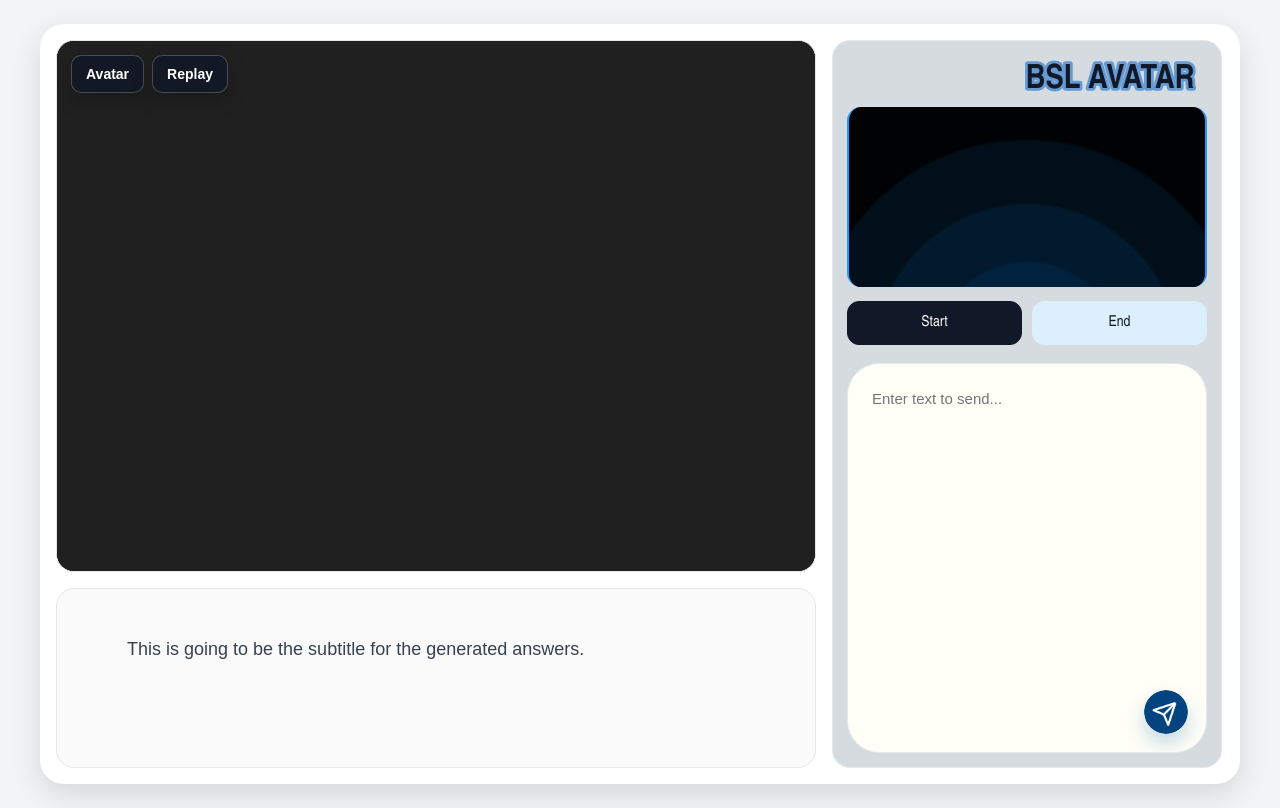
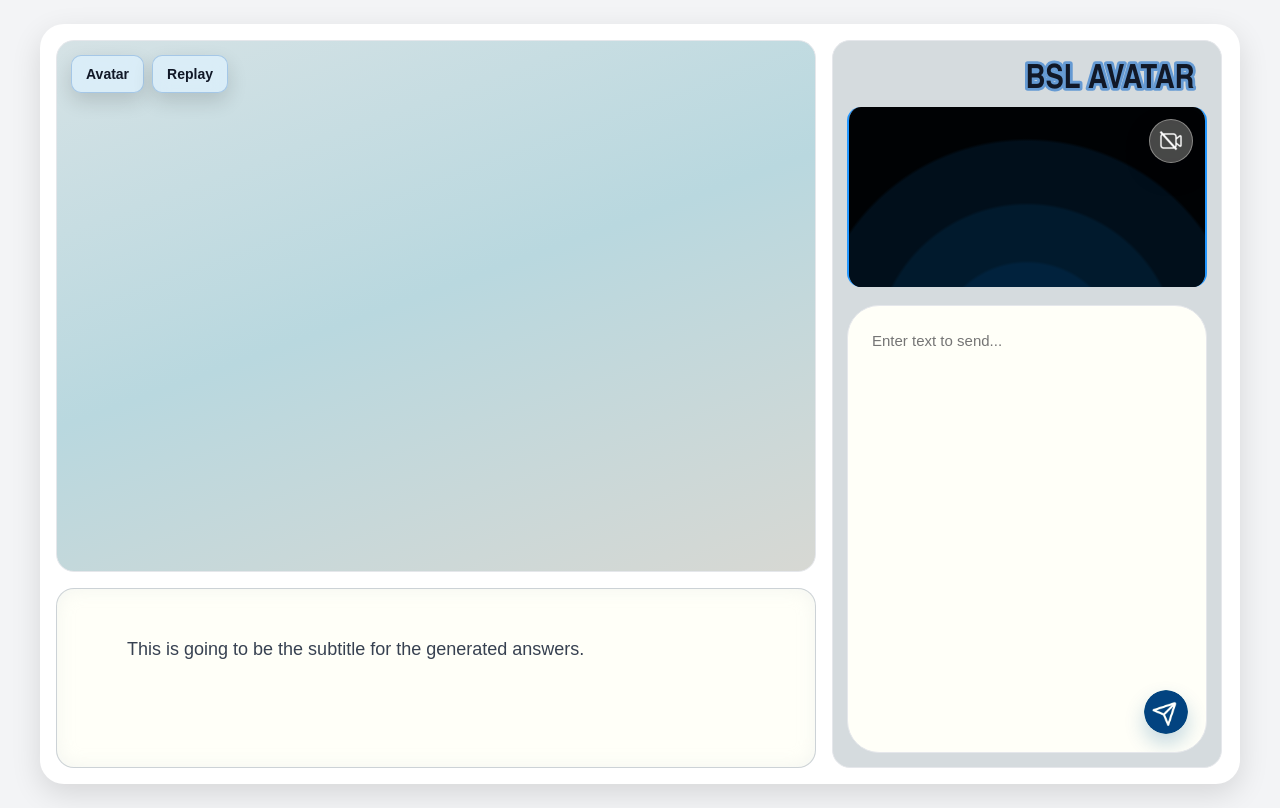
Before and after one commit to ywen19/sign_avatar_js, a Flask app: page / in a window 1280 px wide. Run offline with Flask 3, Linux system fonts and the light colour scheme.

Commit message:
finished ui

```diff
--- a/avatar.js
+++ b/avatar.js
@@ -39,7 +39,7 @@
   }
 
   scene = new THREE.Scene();
-  scene.background = new THREE.Color(0x202020);
+  scene.background = null;
 
   const width = stageEl.clientWidth || 800;
   const height = stageEl.clientHeight || 600;
@@ -48,10 +48,11 @@
   camera.position.set(0, 8.0, 23.0);
   camera.lookAt(0, 8.0, 0);
 
-  renderer = new THREE.WebGLRenderer({ antialias: true });
+  renderer = new THREE.WebGLRenderer({ antialias: true, alpha: true });
   renderer.setSize(width, height);
   renderer.setPixelRatio(window.devicePixelRatio);
   renderer.outputEncoding = THREE.sRGBEncoding;
+  renderer.setClearAlpha(0);
 
   stageEl.appendChild(renderer.domElement);
 
--- a/camera.js
+++ b/camera.js
@@ -1,9 +1,8 @@
 const videoEl = document.getElementById('camera-video');
 const cameraEl = document.querySelector('.camera');
-const startBtn = document.getElementById('start-camera-btn');
-const stopBtn = document.getElementById('stop-camera-btn');
+const toggleBtn = document.getElementById('camera-toggle-btn');
+const toggleIcon = document.getElementById('camera-toggle-icon');
 const statusEl = document.getElementById('camera-status');
-const buttonsEl = document.querySelector('.buttons');
 
 let stream = null;
 
@@ -13,14 +12,25 @@
   }
 }
 
+function updateToggleIcon(isHovering = false) {
+  if (!toggleIcon) return;
+
+  const isActive = Boolean(stream);
+  toggleIcon.src = isHovering
+    ? (isActive ? '/static/src/video_off.png' : '/static/src/video_on.png')
+    : (isActive ? '/static/src/video_on.png' : '/static/src/video_off.png');
+}
+
 function setCameraActive(isActive) {
   if (cameraEl) {
     cameraEl.classList.toggle('camera-active', isActive);
   }
 
-  if (buttonsEl) {
-    buttonsEl.classList.toggle('camera-running', isActive);
+  if (toggleBtn) {
+    toggleBtn.setAttribute('aria-label', isActive ? 'Turn camera off' : 'Turn camera on');
   }
+
+  updateToggleIcon(false);
 }
 
 async function startCamera() {
@@ -62,8 +72,23 @@
   setStatus('Camera stopped.');
 }
 
-startBtn.addEventListener('click', startCamera);
-stopBtn.addEventListener('click', stopCamera);
+async function toggleCamera() {
+  if (stream) {
+    await stopCamera();
+  } else {
+    await startCamera();
+  }
+}
+
+if (toggleBtn) {
+  toggleBtn.addEventListener('mouseenter', () => updateToggleIcon(true));
+  toggleBtn.addEventListener('mouseleave', () => updateToggleIcon(false));
+  toggleBtn.addEventListener('click', (event) => {
+    event.stopPropagation();
+    toggleCamera();
+  });
+}
+
 window.addEventListener('beforeunload', () => {
   if (stream) {
     stream.getTracks().forEach((track) => track.stop());
--- a/templates/index.html
+++ b/templates/index.html
@@ -54,7 +54,7 @@
       min-height: 0;
       position: relative;
       overflow: hidden;
-      background: #202020;
+      background: linear-gradient(160deg, #D5E2E5 0%, #B9D8DF 48%, #D7D8D3 100%);
     }
 
     #avatar-stage {
@@ -81,21 +81,22 @@
 
     .avatar-toolbar button {
       height: 38px;
-      border: 1px solid rgba(255, 255, 255, 0.22);
+      border: 1px solid rgba(101, 154, 211, 0.45);
       border-radius: 10px;
       padding: 0 14px;
-      background: rgba(17, 24, 39, 0.82);
-      color: #ffffff;
+      background: rgba(220, 239, 252, 0.82);
+      color: #111827;
       font-size: 14px;
       font-weight: 600;
       cursor: pointer;
-      box-shadow: 0 8px 20px rgba(0, 0, 0, 0.22);
+      box-shadow: 0 8px 20px rgba(0, 4, 7, 0.14);
       backdrop-filter: blur(8px);
     }
 
     .avatar-toolbar button:hover {
-      background: rgba(31, 41, 55, 0.92);
-      border-color: rgba(255, 255, 255, 0.36);
+      background: #B9D8DF;
+      border-width: 2px;
+      border-color: #4583E6;
     }
 
 
@@ -158,7 +159,27 @@
       color: #374151;
       overflow-y: auto;
       white-space: pre-wrap;
+      overflow-wrap: anywhere;
+      word-break: normal;
       line-height: 1.5;
+      background: #fffff8;
+      border-color: rgba(142, 156, 171, 0.45);
+      box-shadow: inset 0 0 18px rgba(213, 219, 222, 0.28);
+      scrollbar-color: #024380 transparent;
+      scrollbar-width: thin;
+    }
+
+    .subtitle::-webkit-scrollbar {
+      width: 8px;
+    }
+
+    .subtitle::-webkit-scrollbar-track {
+      background: transparent;
+    }
+
+    .subtitle::-webkit-scrollbar-thumb {
+      background: #024380;
+      border-radius: 999px;
     }
 
     .sidebar {
@@ -351,11 +372,48 @@
         #000204;
     }
 
-    .buttons {
-      display: grid;
-      grid-template-columns: 1fr 1fr;
-      gap: 10px;
-      margin-top: 14px;
+    .camera-toggle-btn {
+      position: absolute;
+      top: 12px;
+      right: 12px;
+      z-index: 3;
+      width: 44px;
+      height: 44px;
+      border-radius: 50%;
+      border: 1px solid rgba(255, 255, 248, 0.36);
+      background: rgba(255, 255, 248, 0.28);
+      backdrop-filter: blur(8px);
+      display: flex;
+      align-items: center;
+      justify-content: center;
+      padding: 0;
+      box-shadow: 0 10px 24px rgba(0, 4, 7, 0.28);
+      overflow: hidden;
+      transition: transform 0.18s ease, background 0.22s ease, border-color 0.22s ease, box-shadow 0.22s ease;
+    }
+
+    .camera-toggle-btn:hover {
+      transform: translateY(-1px);
+      background: rgba(255, 255, 248, 0.38);
+      border-color: rgba(255, 255, 248, 0.54);
+      box-shadow: 0 12px 28px rgba(0, 4, 7, 0.34);
+    }
+
+    .camera.camera-active .camera-toggle-btn {
+      background: rgba(1, 34, 61, 0.38);
+      border-color: rgba(255, 255, 248, 0.26);
+    }
+
+    .camera.camera-active .camera-toggle-btn:hover {
+      background: rgba(1, 34, 61, 0.5);
+      border-color: rgba(255, 255, 248, 0.36);
+    }
+
+    .camera-toggle-btn img {
+      width: 58%;
+      height: 58%;
+      display: block;
+      object-fit: contain;
     }
 
     .input-row {
@@ -437,26 +495,6 @@
       cursor: pointer;
     }
 
-    .buttons button {
-      font-family: Rajdhani, "Arial Narrow", "Segoe UI", sans-serif;
-      font-weight: 300;
-      transition: background 0.22s ease, color 0.22s ease, border-color 0.22s ease;
-    }
-
-    .primary,
-    .secondary {
-      background: #DCEFFC;
-      color: #111827;
-      border: 1px solid #DCEFFC;
-    }
-
-    .buttons:not(.camera-running) #start-camera-btn,
-    .buttons.camera-running #stop-camera-btn {
-      background: #111827;
-      color: #fffff8;
-      border-color: #111827;
-    }
-
     .label {
       font-size: 14px;
       color: #6b7280;
@@ -533,11 +571,7 @@
 
           <div class="camera">
             <video id="camera-video" autoplay playsinline muted></video>
-          </div>
-
-          <div class="buttons">
-            <button id="start-camera-btn" class="primary">Start</button>
-            <button id="stop-camera-btn" class="secondary">End</button>
+            <button id="camera-toggle-btn" class="camera-toggle-btn" type="button" aria-label="Turn camera on"><img id="camera-toggle-icon" src="/static/src/video_off.png" alt="" /></button>
           </div>
 
           <div class="input-row">
```
Also changed, not shown: language_utils/smollm_service.py (+37 -0 lines), static/src/video.png (added), static/src/video_off.png (added), static/src/video_on.png (added).
